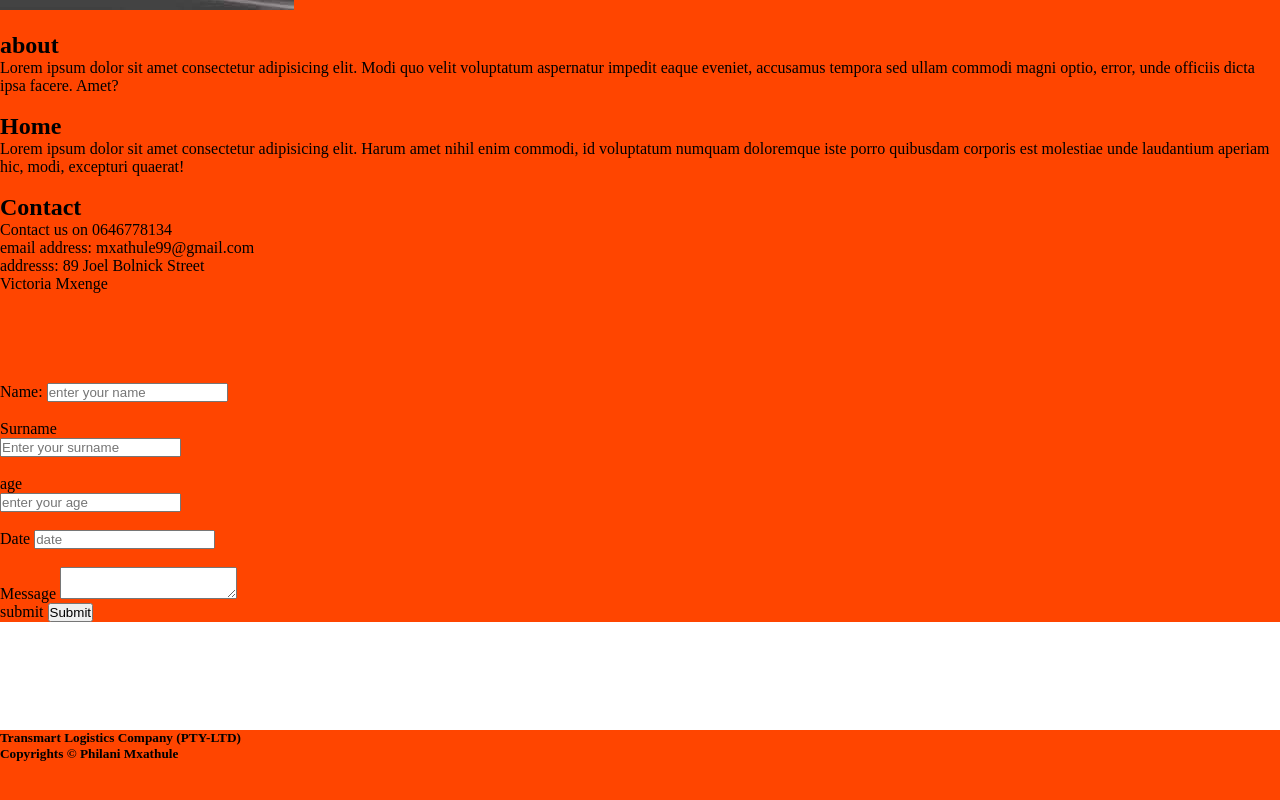
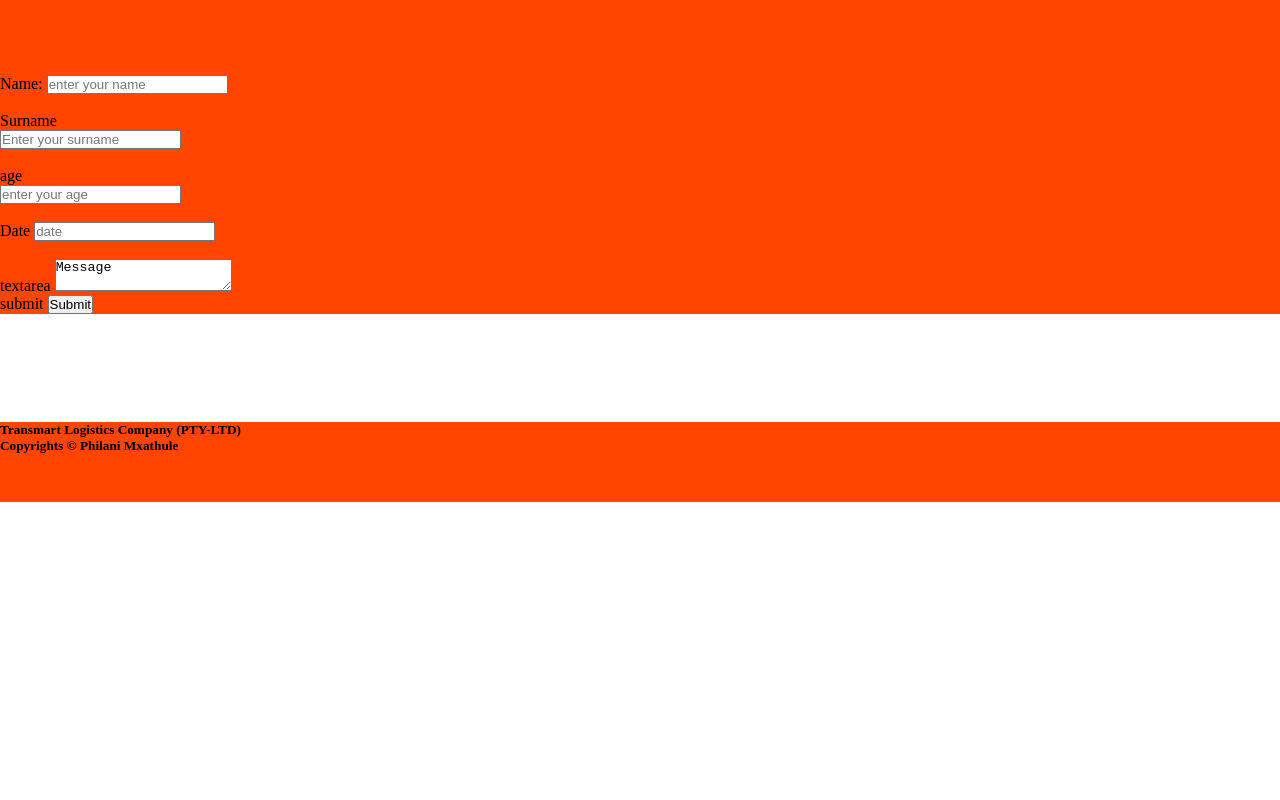
Before and after one commit to PHILANI-MXA/navExample, a plain HTML site: page index.html in a window 1280 px wide. Shown: the part 696-1496 px from the top of the page. After the commit the page ends 1198 px from the top, so only its background shows below. Drawn offline with Linux system fonts and the light colour scheme.

Commit message:
Third commit

```diff
--- a/index.html
+++ b/index.html
@@ -52,8 +52,8 @@
                             <input type="type" placeholder="date">
                         </div><br>
                         <div>
-                            <label>Message</label>
-                            <textarea name="What can we do for you?"></textarea>
+                            <label>textarea</label>
+                            <textarea name="What can we do for you?">Message</textarea>
                         </div>
                         <label>submit</label>
                         <input type="submit">
@@ -61,7 +61,6 @@
                 </div>
         </form>
     </main><br><br><br><br><br><br>
-
     <footer>
         <h5>Transmart Logistics Company (PTY-LTD) <br>Copyrights &copy; Philani Mxathule</h5>
     </footer>
--- a/stlyle/style.css
+++ b/stlyle/style.css
@@ -10,7 +10,7 @@
 header,
 footer {
     min-width: 100%;
-    min-height: 60vh;
+    min-height: 10vh;
     background-color: orangered;
 }
 
```
